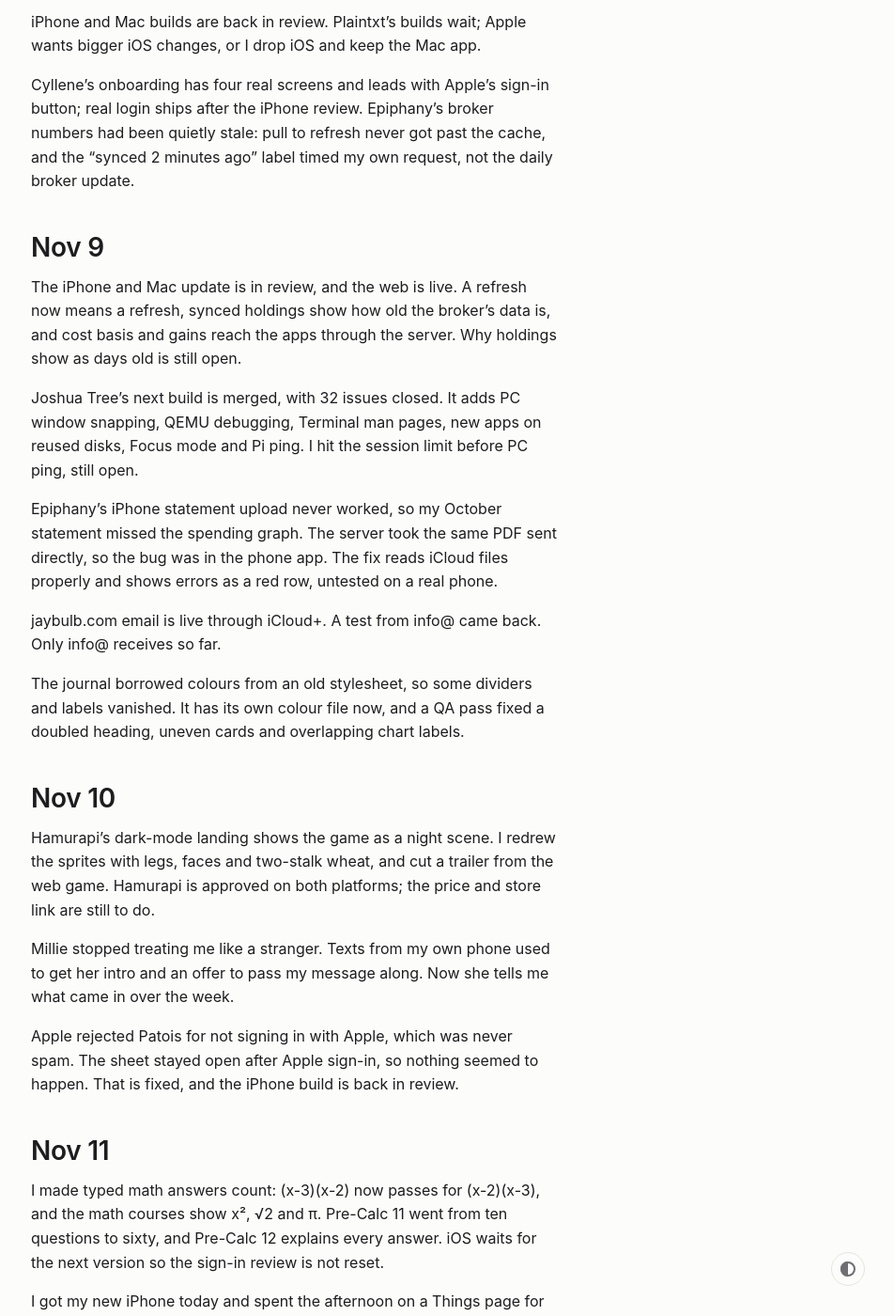
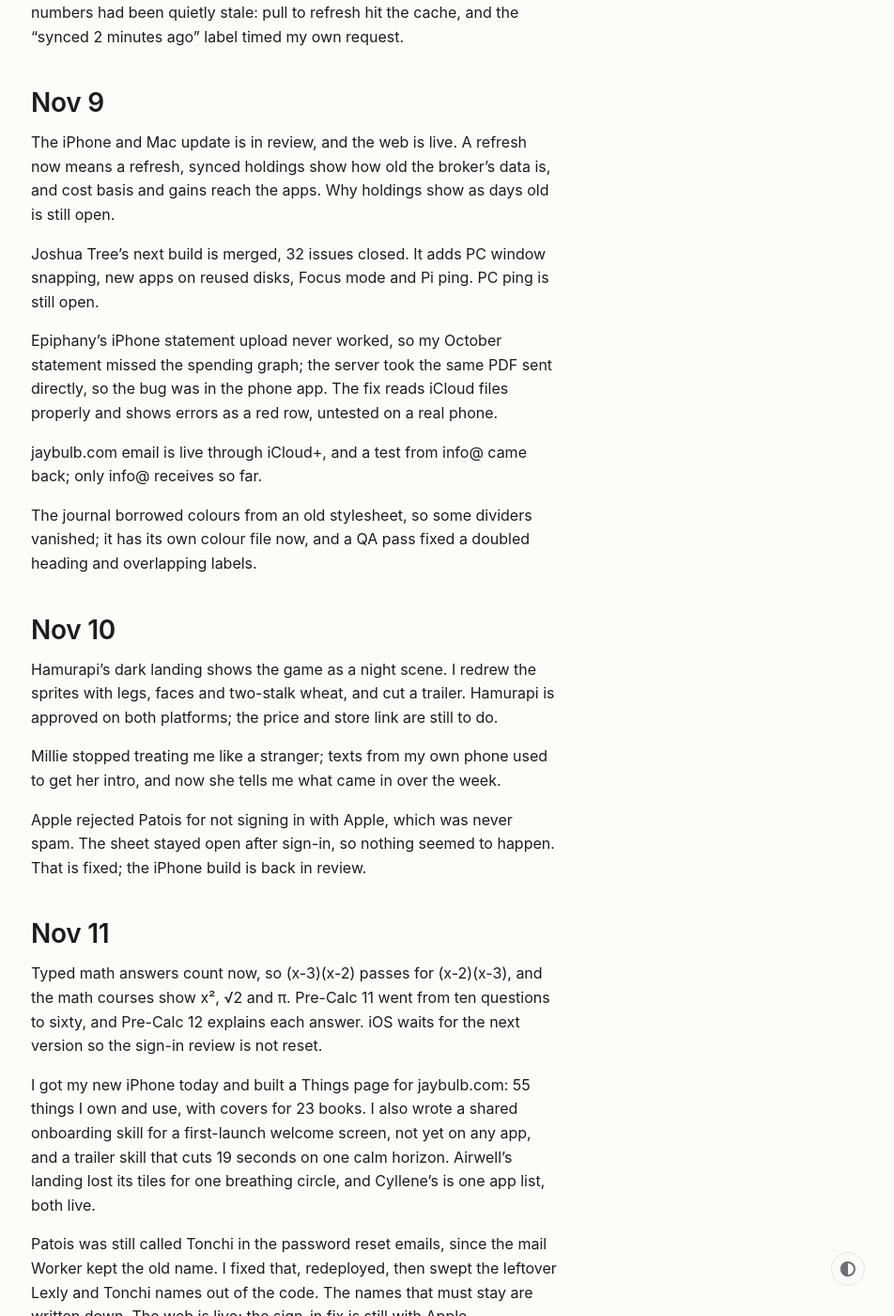
Before and after one commit to nulljosh/journal, a Jekyll site: the page built from _posts/2026-10-02-october.md, in a window 1280 px wide and 1400 px high, scrolled down 4147 px. Shown: the whole window at 94% size, without its empty margins (327-1279 px from the left). Built offline with Jekyll 4.4.1, drawn with Linux system fonts in a browser that asks for light colours; some of the changed text lies outside the part shown.

Commit message:
October: add trailer skill note, tighten Nov 11
Co-Authored-By: Claude Haiku 5.5 <noreply@anthropic.com>
Claude-Session: https://claude.ai/code/session_015joN7rvrvgaFQauqnwe94H

```diff
--- a/_posts/2026-10-02-october.md
+++ b/_posts/2026-10-02-october.md
@@ -28,7 +28,7 @@ I built a digest of twenty AI accounts on X; Plank can call models.
 ## Oct 16-18
 
 Talli's Stripe webhook rejected purchases, fixed; jaybulb.com mail works at info@.
-A security header broke fonts on my pages, so I fixed ten repos. Mailbag and Patois went into review, and I cut GitHub from 62 repos to 31.
+A security header broke fonts, so I fixed ten repos. Mailbag and Patois went into review, and I cut GitHub from 62 repos to 31.
 
 ## Oct 19-21
 
@@ -42,7 +42,7 @@ Epiphany splits subscriptions by currency, so US plans stop hitting my Canadian
 
 ## Oct 26-27
 
-Duke beat my platformer Mirage in 3,725 steps.Noema's big day: a Lean proof showed Busy Beaver 2,3 is 38, and ClinicalTrials.gov shows 407 impossible standard deviations.
+Duke beat my platformer Mirage in 3,725 steps. Noema's big day: a Lean proof showed Busy Beaver 2,3 is 38, and ClinicalTrials.gov shows 407 impossible standard deviations.
 
 ## Oct 28-29
 
@@ -66,31 +66,31 @@ Elah's first iPhone build was rejected, so I cut the NIV and added nine public d
 Accessibility took the day: 98 pages pass an automated check, and twenty apps got fixes.
 
 Sighting and Co-Stanza went to App Review; Apple wants every post reportable and blockable. Epiphany dropped the growth calculator, skips transfers in review and takes budget income from paydays.
-Joshua Tree ran full screen on a real Raspberry Pi 4, sharp. Board testing found five bugs, fixed that afternoon; the eighth release passed with Bluetooth, a painted tree mark and an Apple-style boot.
+Joshua Tree ran full screen on a real Raspberry Pi 4, sharp. Board testing found five bugs, fixed that afternoon; the eighth release passed with Bluetooth and an Apple-style boot.
 
-Brookswood, the big one, is rebuilt on real streets, Mount Baker on the horizon.
+Brookswood is rebuilt on real streets, Mount Baker on the horizon.
 
 ## Nov 2
 
-I let Duke run Papers, Please overnight. It got through day 14 and learned to defuse the bomb; day 15 waits on a reboot after the Mac's text reader broke.
+I let Duke run Papers, Please overnight; it got through day 14 and learned to defuse the bomb, and day 15 waits on a reboot.
 
-Later Duke went back to Pikmin 2 and wiped its purple Pikmin three times. Joshemon, my Game Boy game, went public, then got six ability releases.
+Joshemon, my Game Boy game, went public, then got six ability releases.
 
 Joshua Tree shipped Shortcuts, Bluetooth and YouTube, and its Pi graphics chip runs on a driver I wrote by hand.
-Keyrate got its App Store record, free in 175 countries with nothing collected. Vancouver Vice built its first packaged Mac app, with our own typeface, Seawall.
+Keyrate got its App Store record, free in 175 countries with nothing collected. Vancouver Vice built its first Mac app, with our own typeface, Seawall.
 
 ## Nov 6
 
-I filed 31 Apple Notes into roadmaps and the vault, and built a mail skill. I added eleven more Kernel chapters from four books and deleted 184 source photos; 566 still wait.
+I filed 31 Apple Notes into roadmaps and the vault, and built a mail skill. I added eleven Kernel chapters from four books and deleted 184 source photos; 566 still wait.
 
-Apple rejected Keyrate as spam on both platforms; its word list matched two typing tests. I rebuilt it from the 1,000 most common words in twenty public domain novels; both are back in review.
+Apple rejected Keyrate as spam on both platforms, matching its word list to two typing tests. I rebuilt it from common words in public domain novels, and both are back in review.
 
 ## Nov 7
 
-Cyllene is back before Apple with a read-only reviewer key and a demo video; twelve apps wait. Nine projects broke under Xcode 27; all fixed. I installed Apple's Xcode plugin, so Claude can build, run and test inside Xcode.
+Cyllene is back before Apple with a reviewer key and a demo video; twelve apps wait. Nine projects broke under Xcode 27; all fixed. I installed Apple's Xcode plugin so Claude can build and test inside Xcode.
 
 Apple rejected Elah, Co-Stanza and Sighting as spam lookalikes. I answered all six review threads with app-specific replies, which got Horula and Atlin through.
-Nimble's fix for a glider article answering "What's 9+10" cleared Apple tonight. Bugle is keeping its name, Bugles, after checking about 200 others.
+Nimble's glider article fix cleared Apple tonight. Bugle is keeping its name, Bugles, after checking about 200 others.
 
 After comparing ten rival browsers, I added downloads, site icons, a fire button, HTTPS first and translation. Mac is in review, iPhone waits.
 
@@ -99,30 +99,32 @@ After comparing ten rival browsers, I added downloads, site icons, a fire button
 iPhone and Mac builds are back in review. Plaintxt's builds wait; Apple wants bigger iOS changes, or I drop iOS and keep the Mac app.
 
 Cyllene's onboarding has four real screens and leads with Apple's sign-in button; real login ships after the iPhone review.
-Epiphany's broker numbers had been quietly stale: pull to refresh never got past the cache, and the "synced 2 minutes ago" label timed my own request, not the daily broker update.
+Epiphany's broker numbers had been quietly stale: pull to refresh hit the cache, and the "synced 2 minutes ago" label timed my own request.
 
 ## Nov 9
 
-The iPhone and Mac update is in review, and the web is live. A refresh now means a refresh, synced holdings show how old the broker's data is, and cost basis and gains reach the apps through the server. Why holdings show as days old is still open.
+The iPhone and Mac update is in review, and the web is live. A refresh now means a refresh, synced holdings show how old the broker's data is, and cost basis and gains reach the apps. Why holdings show as days old is still open.
 
-Joshua Tree's next build is merged, with 32 issues closed. It adds PC window snapping, QEMU debugging, Terminal man pages, new apps on reused disks, Focus mode and Pi ping. I hit the session limit before PC ping, still open.
+Joshua Tree's next build is merged, 32 issues closed. It adds PC window snapping, new apps on reused disks, Focus mode and Pi ping. PC ping is still open.
 
-Epiphany's iPhone statement upload never worked, so my October statement missed the spending graph. The server took the same PDF sent directly, so the bug was in the phone app. The fix reads iCloud files properly and shows errors as a red row, untested on a real phone.
+Epiphany's iPhone statement upload never worked, so my October statement missed the spending graph; the server took the same PDF sent directly, so the bug was in the phone app. The fix reads iCloud files properly and shows errors as a red row, untested on a real phone.
 
-jaybulb.com email is live through iCloud+. A test from info@ came back. Only info@ receives so far.
+jaybulb.com email is live through iCloud+, and a test from info@ came back; only info@ receives so far.
 
-The journal borrowed colours from an old stylesheet, so some dividers and labels vanished. It has its own colour file now, and a QA pass fixed a doubled heading, uneven cards and overlapping chart labels.
+The journal borrowed colours from an old stylesheet, so some dividers vanished; it has its own colour file now, and a QA pass fixed a doubled heading and overlapping labels.
 
 ## Nov 10
 
-Hamurapi's dark-mode landing shows the game as a night scene. I redrew the sprites with legs, faces and two-stalk wheat, and cut a trailer from the web game. Hamurapi is approved on both platforms; the price and store link are still to do.
+Hamurapi's dark landing shows the game as a night scene. I redrew the sprites with legs, faces and two-stalk wheat, and cut a trailer. Hamurapi is approved on both platforms; the price and store link are still to do.
 
-Millie stopped treating me like a stranger. Texts from my own phone used to get her intro and an offer to pass my message along. Now she tells me what came in over the week.
+Millie stopped treating me like a stranger; texts from my own phone used to get her intro, and now she tells me what came in over the week.
 
-Apple rejected Patois for not signing in with Apple, which was never spam. The sheet stayed open after Apple sign-in, so nothing seemed to happen. That is fixed, and the iPhone build is back in review.
+Apple rejected Patois for not signing in with Apple, which was never spam. The sheet stayed open after sign-in, so nothing seemed to happen. That is fixed; the iPhone build is back in review.
 
 ## Nov 11
 
-I made typed math answers count: (x-3)(x-2) now passes for (x-2)(x-3), and the math courses show x², √2 and π. Pre-Calc 11 went from ten questions to sixty, and Pre-Calc 12 explains every answer. iOS waits for the next version so the sign-in review is not reset.
+Typed math answers count now, so (x-3)(x-2) passes for (x-2)(x-3), and the math courses show x², √2 and π. Pre-Calc 11 went from ten questions to sixty, and Pre-Calc 12 explains each answer. iOS waits for the next version so the sign-in review is not reset.
 
-I got my new iPhone today and spent the afternoon on a Things page for jaybulb.com: 55 things I own and use, with real covers for the 23 books. I also wrote a shared onboarding skill for a first-launch welcome screen, not yet on any app.
+I got my new iPhone today and built a Things page for jaybulb.com: 55 things I own and use, with covers for 23 books. I also wrote a shared onboarding skill for a first-launch welcome screen, not yet on any app, and a trailer skill that cuts 19 seconds on one calm horizon. Airwell's landing lost its tiles for one breathing circle, and Cyllene's is one app list, both live.
+
+Patois was still called Tonchi in the password reset emails, since the mail Worker kept the old name. I fixed that, redeployed, then swept the leftover Lexly and Tonchi names out of the code. The names that must stay are written down. The web is live; the sign-in fix is still with Apple.
```
